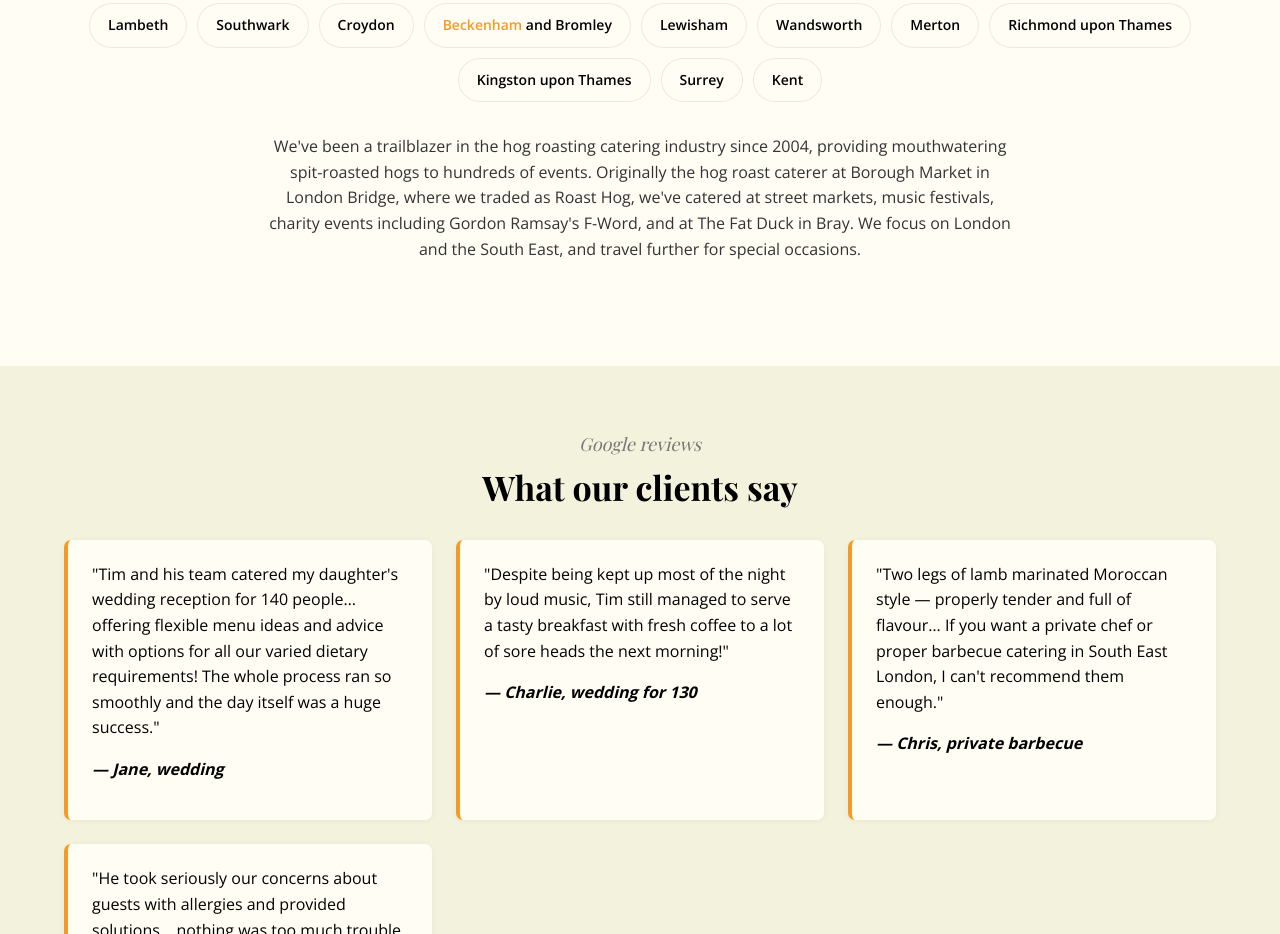
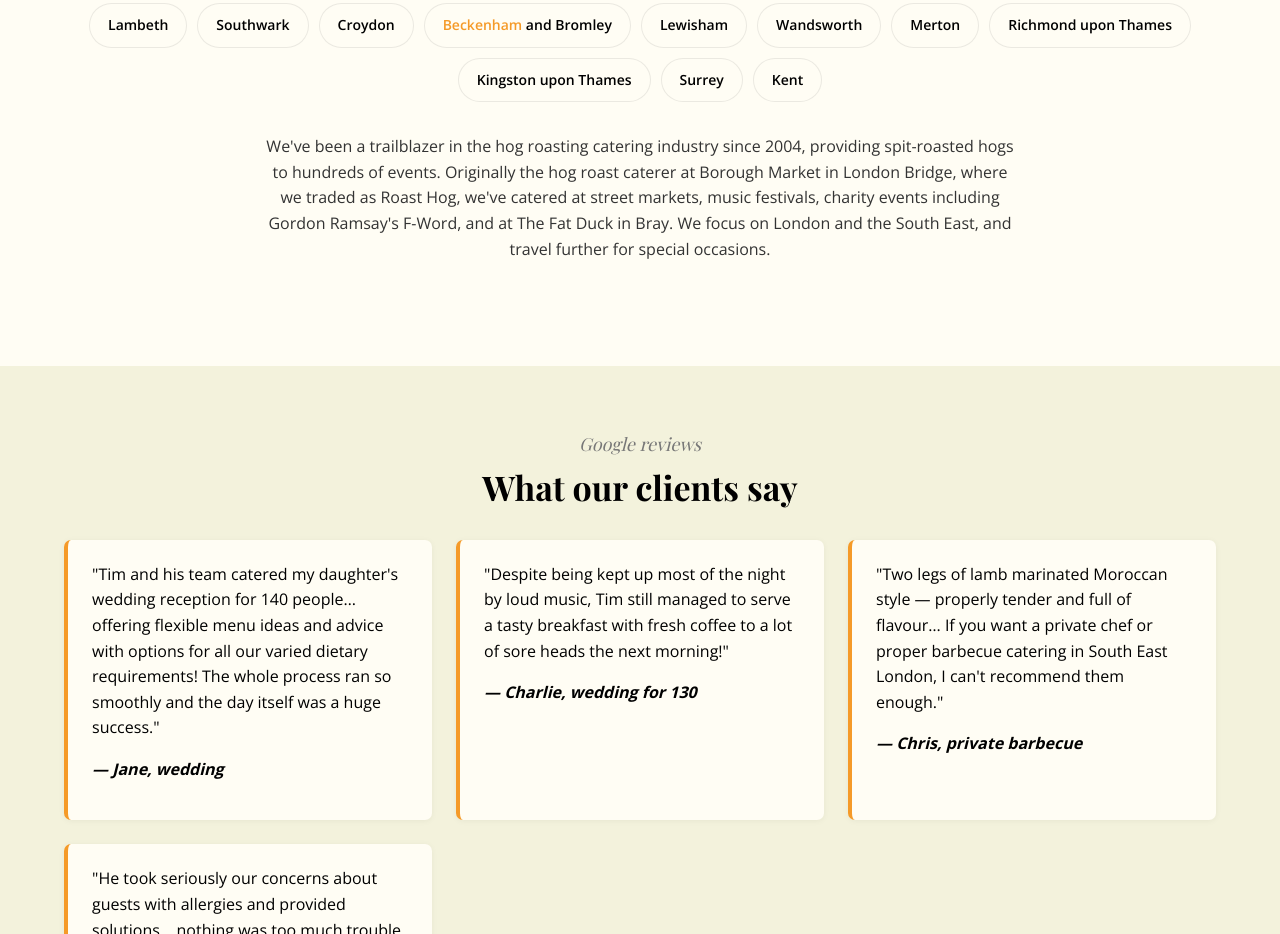
Before and after one commit to MyMentalKitchen/the-gipsy-hill-smokehouse, a plain HTML site: page index.html in a window 1280 px wide. Shown: the part 3916-4850 px from the top of the page. Drawn offline with nearby package versions, Linux system fonts and the light colour scheme; a web font is replaced by a local one.

Commit message:
Drop the banned word 'mouthwatering' from the rewritten home-page line (Checker, GHS-014)
Co-Authored-By: Claude Opus 5.5 <noreply@anthropic.com>

```diff
--- a/index.html
+++ b/index.html
@@ -288,7 +288,7 @@ height="0" width="0" style="display:none;visibility:hidden"></iframe></noscript>
       <li>Surrey</li>
       <li>Kent</li>
     </ul>
-    <p class="section-intro mt-2">We've been a trailblazer in the hog roasting catering industry since 2004, providing mouthwatering spit-roasted hogs to hundreds of events. Originally the hog roast caterer at Borough Market in London Bridge, where we traded as Roast Hog, we've catered at street markets, music festivals, charity events including Gordon Ramsay's F-Word, and at The Fat Duck in Bray. We focus on London and the South East, and travel further for special occasions.</p>
+    <p class="section-intro mt-2">We've been a trailblazer in the hog roasting catering industry since 2004, providing spit-roasted hogs to hundreds of events. Originally the hog roast caterer at Borough Market in London Bridge, where we traded as Roast Hog, we've catered at street markets, music festivals, charity events including Gordon Ramsay's F-Word, and at The Fat Duck in Bray. We focus on London and the South East, and travel further for special occasions.</p>
   </div>
 </section>
 
```
